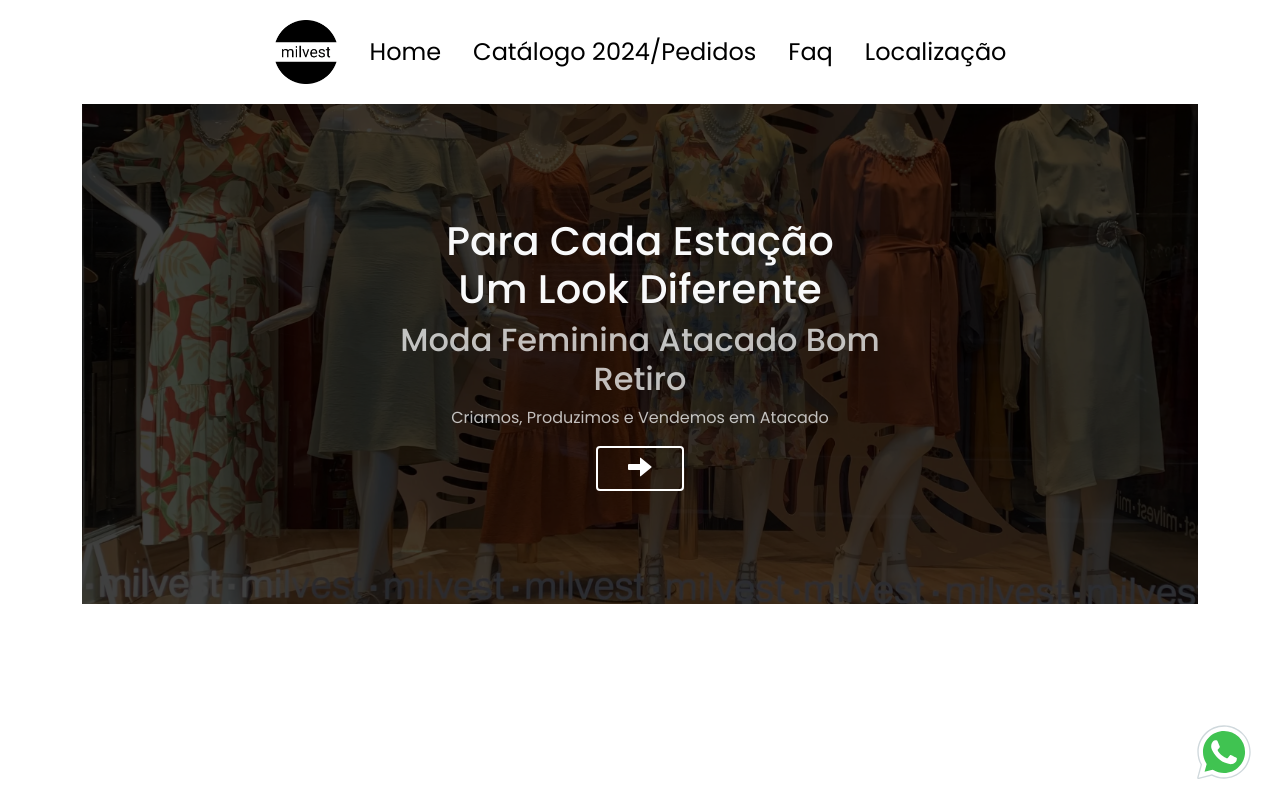
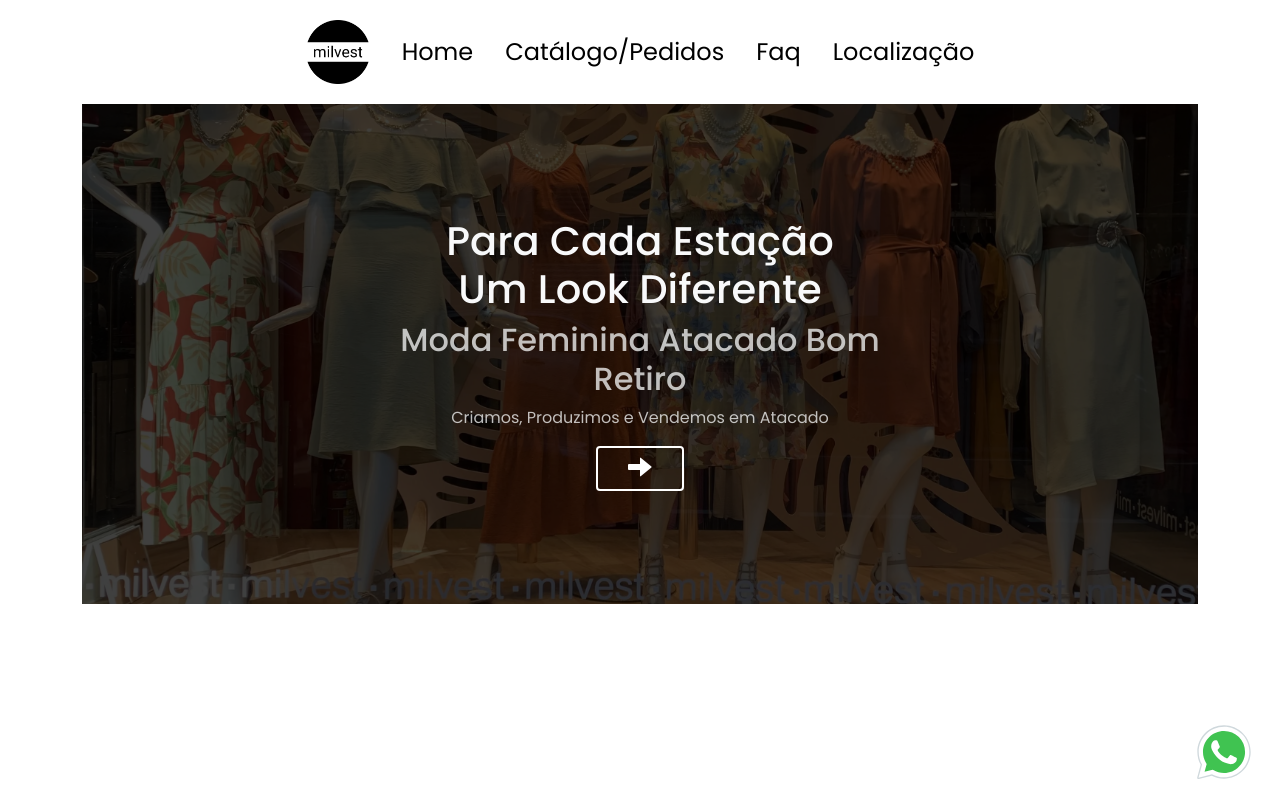
Before and after one commit to balaclavaboyz/milvest_vanilla_js, a website: page index.html in a window 1280 px wide. Drawn offline with Linux system fonts and the light colour scheme.

Commit message:
remove current year

```diff
--- a/index.html
+++ b/index.html
@@ -47,7 +47,7 @@
 						src="./assets/logo.webp"
 						alt="logo da milvest, link para homepage" />
 					<a href="/">Home</a>
-					<a href="https://v.vesti.mobi/milvest">Catálogo 2024/Pedidos</a>
+					<a href="https://v.vesti.mobi/milvest">Catálogo/Pedidos</a>
 					<a href="faq.html">Faq</a>
 					<a href="localizacao.html">Localização</a>
 					<!-- hamburger menu -->
```
